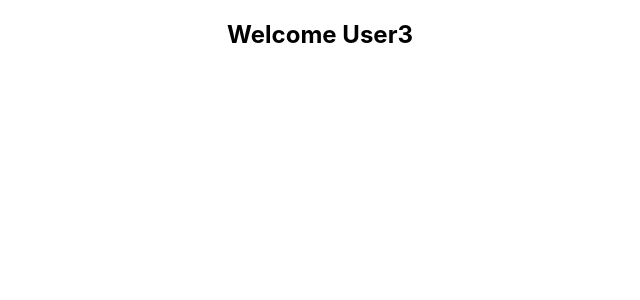
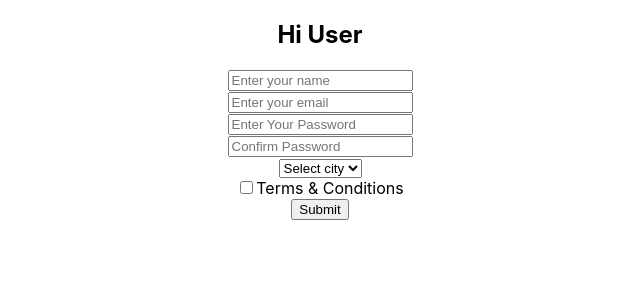
Before and after one commit to Tarunkumar2407/ReactBasics, a React (Create React App) app: page / in a window 1280 px wide. Shown: the top 300 px of the page, without its empty margins (320-960 px from the left). Built offline with nearby package versions, Linux system fonts and the light colour scheme.

Commit message:
form validation

```diff
--- a/src/App.js
+++ b/src/App.js
@@ -1,5 +1,6 @@
 import './App.css';
 import ConditiondalRendering from './Components/ConditiondalRendering';
+import FormValidation from './Components/FormValidations';
 // import FormHandling from './Components/FormHandling';
 // import GetInputValue from './Components/GetInputValue';
 // import HideShow from './Components/HideShow';
@@ -24,7 +25,8 @@ function App() {
       {/* <GetInputValue /> */}
       {/* <HideShow /> */}
       {/* <FormHandling /> */}
-      <ConditiondalRendering />
+      {/* <ConditiondalRendering /> */}
+      <FormValidation />
     </div>
   );
 }
--- a/src/Components/FormValidations.js
+++ b/src/Components/FormValidations.js
@@ -0,0 +1,48 @@
+import React, { useState } from 'react'
+
+const FormValidation = () => {
+    const [name, setName] = useState("")
+    const [email, setEmail] = useState("")
+    const [password , setPassword] = useState("")
+    const [confirmPassword , setConfirmPassword] = useState("")
+    const [termsCondition, setTermsCondition] = useState(false)
+    const [city, setCity] = useState("");
+
+    const handleSubmit = (e) => {
+         e.preventDefault();
+         if(!name || !email || !termsCondition || city){
+            alert("All fields are necessary")
+         }
+         console.log(name, email, password, confirmPassword, termsCondition, city)
+    }
+
+    const handlePassword = () => {
+        if(password !== confirmPassword){
+            alert("Paswords are not matching")
+        }
+    }
+
+
+  return (
+    <div>
+    <form onSubmit={handleSubmit, handlePassword}>
+      <h2>Hi User</h2>
+      <input type='text' onChange={(e)=>setName(e.target.value)} placeholder='Enter your name'></input><br />
+      <input type='email' onChange={(e)=>setEmail(e.target.value)} placeholder='Enter your email'></input><br />
+      <input type='password' onChange={(e)=> setPassword(e.target.value)} placeholder='Enter Your Password'></input><br />
+      <input type='password' onChange={(e)=> setConfirmPassword(e.target.value)} placeholder='Confirm Password'></input><br />
+      <select name="city" onChange={(e)=> setCity(e.target.value)}>
+        <option>Select city</option>
+        <option>Delhi</option>
+        <option>Noida</option>
+        <option>Gurgram</option>
+      </select><br />
+      <input type='checkbox' onChange={(e)=>setTermsCondition(true)}></input>
+      <span>Terms & Conditions</span><br />
+      <button type='submit'>Submit</button>
+    </form>
+    </div>
+  )
+}
+
+export default FormValidation
```
